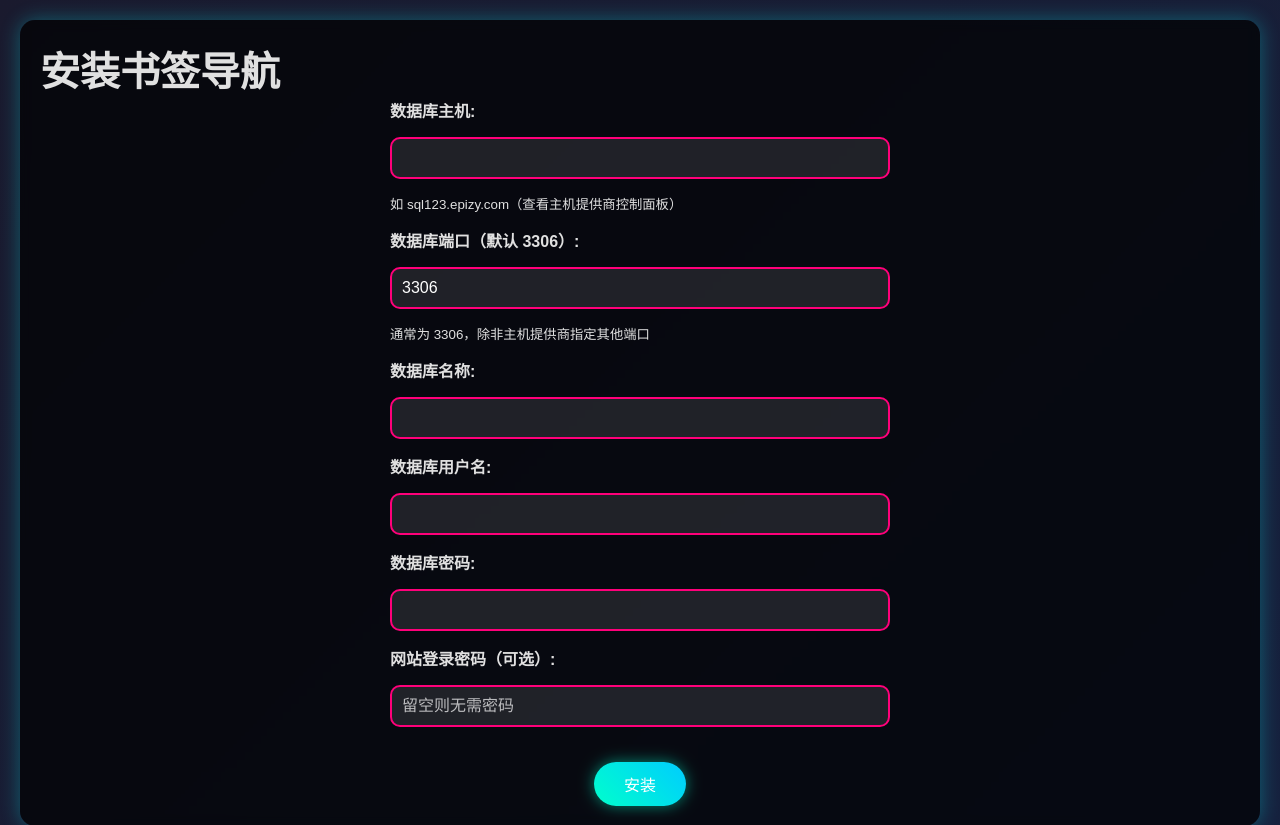
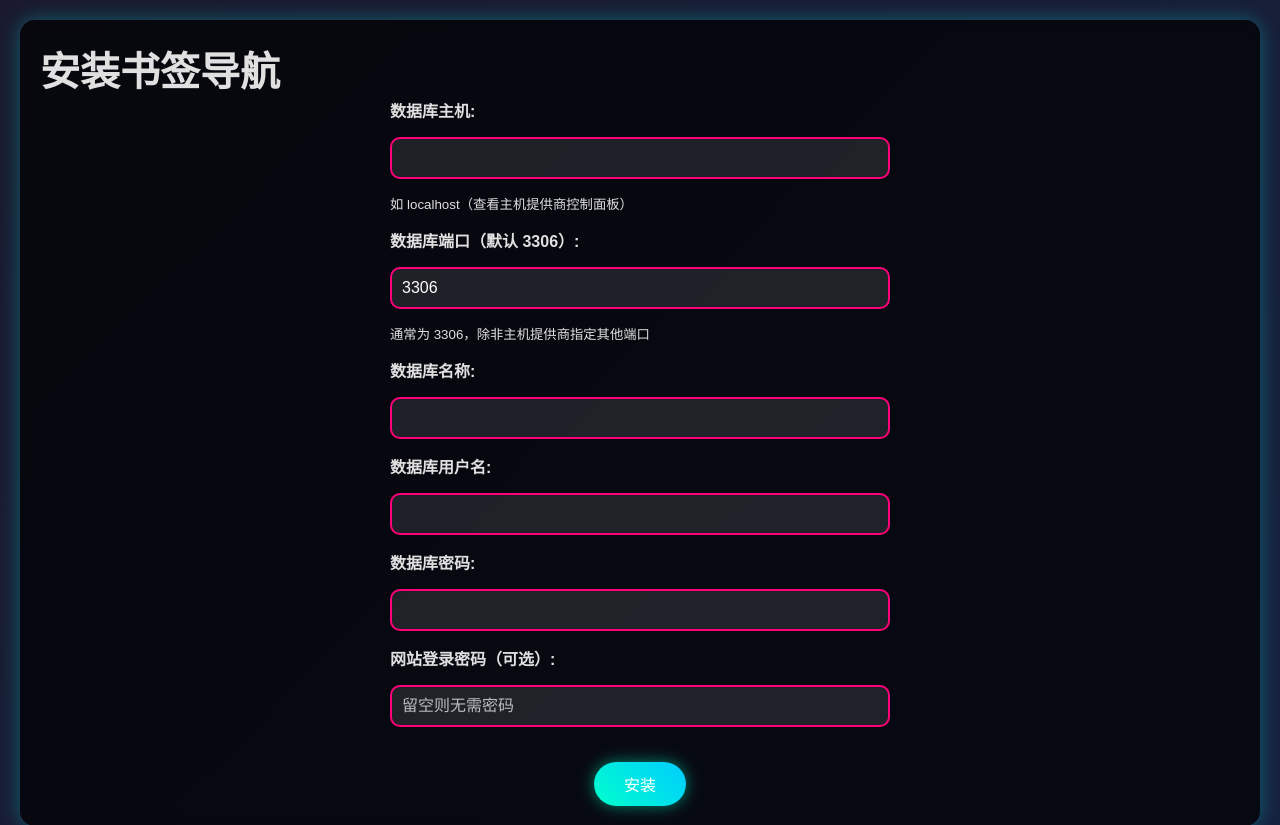
Before and after one commit to iawooo/BookNav, a PHP site: page /install.php in a window 1280 px wide. Shown: the top 825 px of the page. Run offline with PHP 8.4, Linux system fonts and the light colour scheme.

Commit message:
Update install.php

```diff
--- a/install.php
+++ b/install.php
@@ -134,7 +134,7 @@ if ($_SERVER['REQUEST_METHOD'] === 'POST') {
         <form method="POST">
             <label>数据库主机:</label>
             <input type="text" name="db_host" value="<?php echo htmlspecialchars($db_host); ?>" required>
-            <small>如 sql123.epizy.com（查看主机提供商控制面板）</small>
+            <small>如 localhost（查看主机提供商控制面板）</small>
             <label>数据库端口（默认 3306）:</label>
             <input type="text" name="db_port" value="<?php echo htmlspecialchars($db_port); ?>" placeholder="3306">
             <small>通常为 3306，除非主机提供商指定其他端口</small>
```
